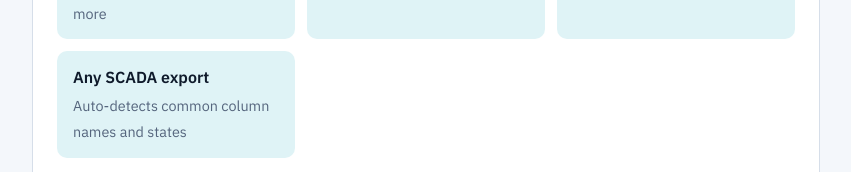
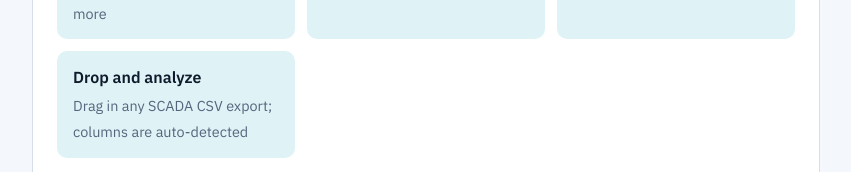
Before and after one commit to gchekri04-droid/gchekri04-droid.github.io, a plain HTML site: page index.html in a window 1280 px wide. Shown: the part 2817-2989 px from the top of the page, without its empty margins (214-1065 px from the left). Drawn offline with Linux system fonts and the light colour scheme; a web font is replaced by a local one.

Commit message:
AlarmLens: mention drag-and-drop window
Co-Authored-By: Claude Opus 5.5 <noreply@anthropic.com>
Claude-Session: https://claude.ai/code/session_016ZLN4KnBmDmkNpjnwT8LnM

```diff
--- a/index.html
+++ b/index.html
@@ -171,7 +171,7 @@ footer { font: 0.8rem var(--mono); color: var(--muted); border-top: 1px solid va
           <div><b>8 alarm KPIs</b><span>Alarms per day and per 10 min, time in flood, top-10 share, more</span></div>
           <div><b>Finds bad actors</b><span>Chattering, stale and flood-causing tags</span></div>
           <div><b>Operator response</b><span>Time to acknowledge, and the alarms operators ignore</span></div>
-          <div><b>Any SCADA export</b><span>Auto-detects common column names and states</span></div>
+          <div><b>Drop and analyze</b><span>Drag in any SCADA CSV export; columns are auto-detected</span></div>
         </div>
 <pre class="term" aria-label="Example AlarmLens run on sample data"><span class="c"># fictional 7-day log from a filling line</span>
 <span class="u">&gt;</span> python -m alarmlens alarm_log_sample.csv
```
